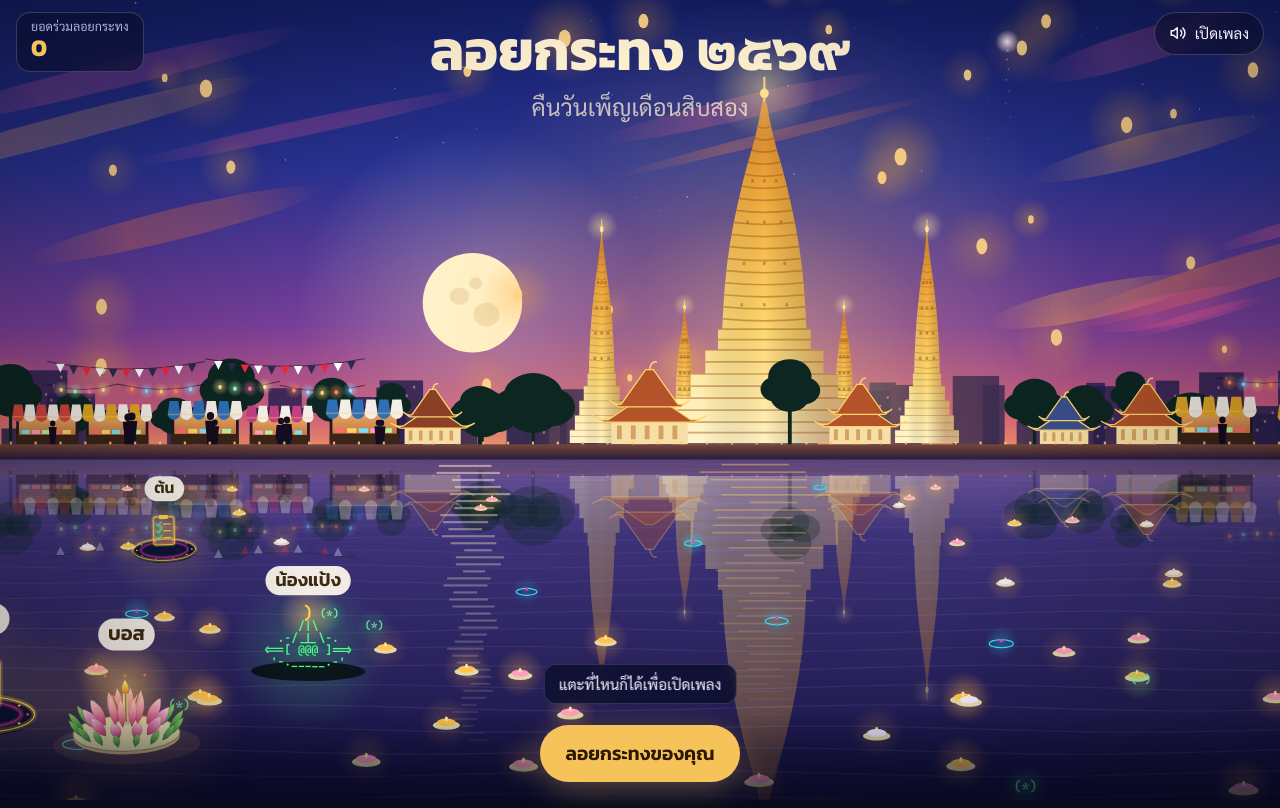
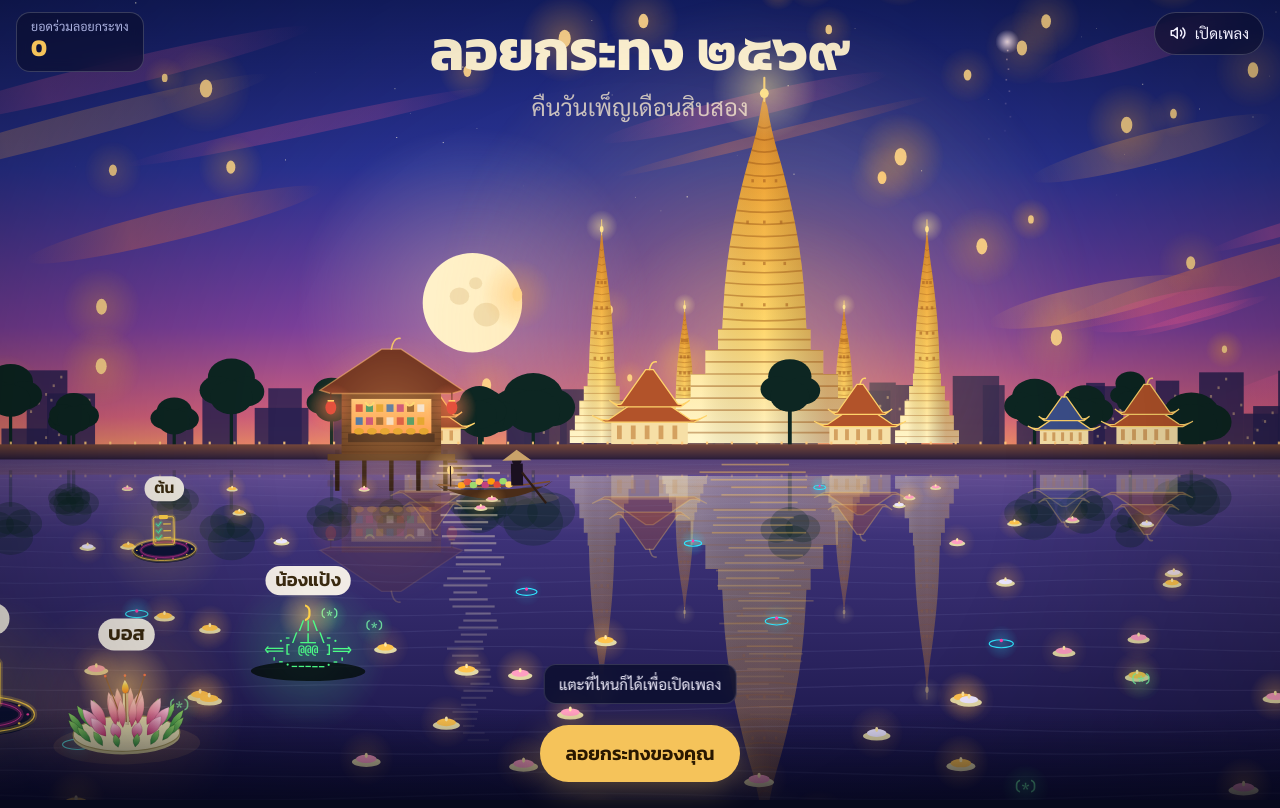
Before and after one commit to PhiraponT99/loyloykrathong, a plain HTML site: page index.html in a window 1280 px wide. Drawn offline with Linux system fonts and the light colour scheme; animation ran at ten frames a second.

Commit message:
Replace the fair with one riverside shop and a vendor boat
Remove the stalls, festoon lights, bunting, people and Ferris wheel.
Add a single wooden shop on stilts with hanging lanterns, and a
vendor's rowing boat moored beside it that bobs on the water.

Co-Authored-By: Claude Opus 5.5 <noreply@anthropic.com>
Claude-Session: https://claude.ai/code/session_016kjMKWToV3uVL8b7HAb3cg

```diff
--- a/index.html
+++ b/index.html
@@ -285,58 +285,41 @@ function city() {
     if (b.lit > .4) { ctx.fillStyle = 'rgba(255,214,150,.45)'; for (let yy = HY - 26 - b.h + 10; yy < HY - 40; yy += 16) for (let xx = x + 6; xx < x + b.w - 6; xx += 14) if (((xx * 7 + yy * 3) | 0) % 5 === 0) ctx.fillRect(xx, yy, 4, 5); }
   }
 }
-/* temple-fair riverbank: market stalls with striped awnings, festoon lights, Thai-flag bunting and strolling people */
-const AWN = ['#d1453b', '#2f6fb5', '#e0a526', '#2f9a6a', '#c2407f'];
-function stall(x, by, w, col, r) {
-  const h = w * .55, L = x - w / 2;
-  ctx.fillStyle = '#24162a'; ctx.fillRect(L, by - h, w, h);
-  const g = ctx.createLinearGradient(0, by - h, 0, by); g.addColorStop(0, 'rgba(255,200,120,.95)'); g.addColorStop(1, 'rgba(255,140,60,.65)');
-  ctx.fillStyle = g; ctx.fillRect(L + 5, by - h * .82, w - 10, h * .56);
-  for (let i = 0; i < 5; i++) { ctx.fillStyle = ['#ff6b6b', '#ffd166', '#7bdff2', '#ff9ec2', '#b8f2a0'][(i + Math.floor(r * 5)) % 5]; ctx.fillRect(L + 10 + i * (w - 20) / 5, by - h * .42, (w - 20) / 5 - 4, h * .12); }
-  ctx.fillStyle = '#3b2418'; ctx.fillRect(L, by - h * .28, w, h * .28);
-  const ah = h * .34, ay = by - h - ah * .15, n = 6, sw = (w + 14) / n;
-  for (let i = 0; i < n; i++) {
-    ctx.fillStyle = i % 2 ? '#f4efe6' : col; ctx.beginPath();
-    ctx.moveTo(L - 7 + i * sw + sw * .15, ay - ah * .35); ctx.lineTo(L - 7 + (i + 1) * sw - sw * .15, ay - ah * .35);
-    ctx.lineTo(L - 7 + (i + 1) * sw, ay + ah * .65); ctx.arc(L - 7 + i * sw + sw / 2, ay + ah * .65, sw / 2, 0, Math.PI); ctx.closePath(); ctx.fill();
-  }
-  ctx.fillStyle = 'rgba(255,200,120,.35)'; ctx.fillRect(L - 7, ay + ah * .65, w + 14, 3);
+/* one wooden riverside shop on stilts that sells to passing boats, with a vendor boat moored beside it */
+const shopX = () => WIDE ? CX - LW * .3 : Math.max(95, CX - 460);
+function shop() {
+  const x = shopX(), deck = HY - 4;
+  ctx.fillStyle = '#2e1c14'; for (const dx of [-100, -50, 0, 50, 100]) ctx.fillRect(x + dx - 4, deck, 8, 62);
+  ctx.fillStyle = '#5a3a22'; ctx.fillRect(x - 118, deck - 6, 236, 12);
+  ctx.fillStyle = '#4a2f1c'; for (let k = 0; k < 4; k++) ctx.fillRect(x + 104 + k * 9, deck + 6 + k * 12, 18, 4);
+  const body = ctx.createLinearGradient(0, deck - 128, 0, deck); body.addColorStop(0, '#7c4c2a'); body.addColorStop(1, '#5d371e');
+  ctx.fillStyle = body; ctx.fillRect(x - 92, deck - 128, 184, 122);
+  ctx.strokeStyle = 'rgba(40,20,10,.35)'; ctx.lineWidth = 1.5; for (let yy = deck - 118; yy < deck - 8; yy += 12) { ctx.beginPath(); ctx.moveTo(x - 92, yy); ctx.lineTo(x + 92, yy); ctx.stroke(); }
+  const win = ctx.createLinearGradient(0, deck - 108, 0, deck - 40); win.addColorStop(0, '#ffcf80'); win.addColorStop(1, '#ff9a4a');
+  ctx.fillStyle = win; ctx.fillRect(x - 74, deck - 108, 148, 64);
+  for (let r = 0; r < 2; r++) for (let i = 0; i < 7; i++) { ctx.fillStyle = ['#d1453b', '#2f9a6a', '#e0a526', '#2f6fb5', '#c2407f', '#8a5a2a', '#f4efe6'][(i + r * 3) % 7]; ctx.fillRect(x - 66 + i * 19, deck - 98 + r * 24, 13, 14); }
+  ctx.strokeStyle = '#ffe27a'; ctx.lineWidth = 4; for (const dx of [-40, 34]) { ctx.beginPath(); ctx.arc(x + dx, deck - 104, 8, .2, Math.PI - .2); ctx.stroke(); }
+  ctx.fillStyle = '#3b2418'; ctx.fillRect(x - 80, deck - 44, 160, 16);
+  ctx.fillStyle = '#e0a526'; for (let i = 0; i < 6; i++) ell(x - 60 + i * 24, deck - 48, 9, 6), ctx.fill();
+  ctx.beginPath(); ctx.moveTo(x - 132, deck - 124); ctx.lineTo(x - 18, deck - 200); ctx.lineTo(x + 18, deck - 200); ctx.lineTo(x + 132, deck - 124); ctx.lineTo(x + 112, deck - 118); ctx.lineTo(x - 112, deck - 118); ctx.closePath();
+  ctx.fillStyle = '#6b2f1f'; ctx.fill(); ctx.strokeStyle = 'rgba(255,190,110,.55)'; ctx.lineWidth = 2.5; ctx.stroke();
+  ctx.strokeStyle = '#f3c46a'; ctx.lineWidth = 3; ctx.lineCap = 'round'; ctx.beginPath(); ctx.moveTo(x, deck - 200); ctx.quadraticCurveTo(x + 4, deck - 222, x + 16, deck - 220); ctx.stroke(); ctx.lineCap = 'butt';
+  for (const dx of [-112, 112]) { ctx.strokeStyle = '#2e1c14'; ctx.lineWidth = 2; ctx.beginPath(); ctx.moveTo(x + dx, deck - 120); ctx.lineTo(x + dx, deck - 104); ctx.stroke(); glow(x + dx, deck - 92, 46, '255,120,80', .55); ctx.fillStyle = '#e2483a'; ell(x + dx, deck - 92, 10, 13); ctx.fill(); ctx.fillStyle = '#ffd166'; ctx.fillRect(x + dx - 6, deck - 106, 12, 3); }
+  glow(x, deck - 70, 160, '255,180,100', .3);
 }
-function festoon(x0, x1, y, sag, cols, bulb) {
-  ctx.strokeStyle = 'rgba(20,12,30,.8)'; ctx.lineWidth = 1.5; ctx.beginPath(); ctx.moveTo(x0, y); ctx.quadraticCurveTo((x0 + x1) / 2, y + sag * 2, x1, y); ctx.stroke();
-  const n = Math.max(2, Math.floor((x1 - x0) / 24));
-  for (let i = 1; i < n; i++) {
-    const k = i / n, bx = lerp(x0, x1, k), by = y + 4 * sag * k * (1 - k), c = cols[i % cols.length];
-    if (bulb) { glow(bx, by + 3, 16, c, .55); ctx.fillStyle = `rgb(${c})`; ell(bx, by + 4, 3.2, 4); ctx.fill(); }
-    else { ctx.fillStyle = `rgb(${c})`; ctx.beginPath(); ctx.moveTo(bx - 8, by); ctx.lineTo(bx + 8, by); ctx.lineTo(bx, by + 16); ctx.closePath(); ctx.fill(); }
-  }
-}
-function person(x, by, h, r) {
-  ctx.fillStyle = '#140c20';
-  ell(x, by - h * .88, h * .11, h * .12); ctx.fill();
-  ctx.beginPath(); ctx.moveTo(x - h * .16, by - h * .74); ctx.lineTo(x + h * .16, by - h * .74); ctx.lineTo(x + h * (r > .5 ? .2 : .12), by - h * .3); ctx.lineTo(x + h * .1, by); ctx.lineTo(x - h * .1, by); ctx.lineTo(x - h * (r > .5 ? .2 : .12), by - h * .3); ctx.closePath(); ctx.fill();
-}
-function fair(cx) {
-  const r = rng(555), by = HY - 28, skip = 650 * TZ, stalls = [];
-  for (let x = 30; x < LW + 60;) {
-    if (x > cx - skip && x < cx + skip) { x = cx + skip; continue; }
-    const w = 96 + r() * 44; stalls.push([x + w / 2, w, AWN[Math.floor(r() * AWN.length)], r()]); x += w + 14 + r() * 40;
-  }
-  for (let i = 0; i + 1 < stalls.length; i++) { const a = stalls[i], b = stalls[i + 1]; if (b[0] - a[0] < 260) festoon(a[0], b[0], by - a[1] * .55 - 48, 10, i % 2 ? ['255,214,120', '255,140,90', '140,220,255'] : ['255,120,170', '255,230,150', '170,255,190'], true); }
-  for (let i = 0; i + 2 < stalls.length; i += 2) { const a = stalls[i], b = stalls[i + 2]; if (b[0] - a[0] < 520) festoon(a[0], b[0], by - a[1] * .55 - 90, 14, ['237,41,57', '255,255,255', '45,42,74'], false); }
-  for (const [x, w, c, rr] of stalls) stall(x, by, w, c, rr);
-  for (const [x, w, , rr] of stalls) for (let j = 0; j < 2; j++) if (r() < .7) person(x - w * .3 + r() * w * .6, by + 2, 46 + r() * 16, rr);
-}
-/* ferris wheel at the fair, wide screens only */
-function wheel(t) {
-  if (!WIDE) return;
-  const wx = CX - LW * .4, wy = HY - 230, R = 170, a0 = t * .12;
-  ctx.strokeStyle = 'rgba(40,24,60,.95)'; ctx.lineWidth = 7; ctx.beginPath(); ctx.moveTo(wx - 90, HY - 28); ctx.lineTo(wx, wy); ctx.lineTo(wx + 90, HY - 28); ctx.stroke();
-  ctx.lineWidth = 3; ctx.strokeStyle = 'rgba(255,200,140,.55)'; ell(wx, wy, R, R); ctx.stroke();
-  ctx.lineWidth = 1.5; for (let i = 0; i < 16; i++) { const a = a0 + i / 16 * TAU; ctx.beginPath(); ctx.moveTo(wx, wy); ctx.lineTo(wx + Math.cos(a) * R, wy + Math.sin(a) * R); ctx.stroke(); }
-  for (let i = 0; i < 32; i++) { const a = a0 + i / 32 * TAU, on = (Math.floor(t * 3) + i) % 3 === 0; ctx.fillStyle = on ? '#fff1b0' : ['#ff7aa8', '#7fd3ff', '#ffd166'][i % 3]; ell(wx + Math.cos(a) * R, wy + Math.sin(a) * R, 3.5, 3.5); ctx.fill(); }
-  for (let i = 0; i < 8; i++) { const a = a0 + i / 8 * TAU, cx = wx + Math.cos(a) * R, cy = wy + Math.sin(a) * R; ctx.fillStyle = AWN[i % AWN.length]; rrect(cx - 13, cy + 4, 26, 20, 5); ctx.fill(); ctx.fillStyle = 'rgba(255,220,150,.8)'; ctx.fillRect(cx - 8, cy + 9, 16, 6); }
-  glow(wx, wy, 60, '255,220,150', .5);
+/* the vendor's rowing boat, bobbing beside the shop */
+function boat(t) {
+  const x = shopX() + 190, y = HY + 58 + Math.sin(t * 1.3) * 3, tilt = Math.sin(t * 1.1) * .025;
+  ctx.save(); ctx.translate(x, y); ctx.rotate(tilt);
+  ctx.fillStyle = 'rgba(255,190,110,.12)'; ell(0, 14, 120, 14); ctx.fill();
+  ctx.fillStyle = '#4a2c18'; ctx.beginPath(); ctx.moveTo(-110, -16); ctx.quadraticCurveTo(-60, 14, 0, 14); ctx.quadraticCurveTo(60, 14, 110, -18); ctx.lineTo(96, -8); ctx.quadraticCurveTo(0, 2, -96, -6); ctx.closePath(); ctx.fill();
+  ctx.strokeStyle = '#7a4a2a'; ctx.lineWidth = 3; ctx.beginPath(); ctx.moveTo(-104, -14); ctx.quadraticCurveTo(0, -2, 104, -16); ctx.stroke();
+  for (let i = 0; i < 9; i++) { ctx.fillStyle = ['#ff9d0a', '#e2483a', '#9bd96e', '#ffd166', '#c2407f'][i % 5]; ell(-60 + i * 11, -12 - (i % 2) * 6, 7, 6); ctx.fill(); }
+  ctx.fillStyle = '#1a1020'; ctx.fillRect(32, -50, 22, 40); ell(43, -56, 9, 9); ctx.fill();
+  ctx.fillStyle = '#c9a36a'; ctx.beginPath(); ctx.moveTo(43, -76); ctx.lineTo(70, -56); ctx.lineTo(16, -56); ctx.closePath(); ctx.fill();
+  ctx.strokeStyle = '#2e1c14'; ctx.lineWidth = 4; ctx.beginPath(); ctx.moveTo(52, -34); ctx.lineTo(96, 24); ctx.stroke();
+  glow(-80, -40, 50, '255,200,120', .55); ctx.fillStyle = '#ffd98a'; ell(-80, -40, 6, 8); ctx.fill(); ctx.strokeStyle = '#2e1c14'; ctx.lineWidth = 2; ctx.beginPath(); ctx.moveTo(-80, -48); ctx.lineTo(-80, -10); ctx.stroke();
+  ctx.restore();
 }
 const templeX = () => CX + 230 + (WIDE ? LW * .1 : 0);
 function temple(flip) {
@@ -346,7 +329,6 @@ function temple(flip) {
   if (!flip) { glow(cx, by - 220, 620, '255,200,90', .3); glow(cx, by - 80, 360, '255,230,160', .25); }
   ctx.fillStyle = '#0d2622';
   for (const tr of TREES) { const x = tr.x * LW; if (Math.abs(x - cx) < 360 * TZ) continue; tree(x, HY - 20, tr.h, tr.r); }
-  fair(cx);
   ctx.save(); ctx.translate(cx, HY); ctx.scale(TZ, TZ); ctx.translate(-cx, -HY);
   for (const [x, w, h] of [[cx - 125, 70, 210], [cx + 125, 70, 210]]) prang(x, by, w, h, true);
   for (const [x, w, h] of [[cx - 255, 100, 330], [cx + 255, 100, 330]]) prang(x, by, w, h, true);
@@ -365,7 +347,7 @@ function riverBase() {
   [[0, '#6b5398'], [.15, '#3d3278'], [.6, '#1a1648'], [1, '#07061c']].forEach(s => g.addColorStop(s[0], s[1]));
   ctx.fillStyle = g; ctx.fillRect(0, HY, LW, H - HY);
   ctx.fillStyle = '#04061a'; ctx.fillRect(0, H, LW, 1200);
-  ctx.globalAlpha = .3; temple(true); ctx.globalAlpha = 1;
+  ctx.globalAlpha = .3; temple(true); ctx.globalAlpha = .2; ctx.save(); ctx.translate(0, 2 * HY + 40); ctx.scale(1, -1); shop(); ctx.restore(); ctx.globalAlpha = 1;
 }
 function river(t) {
   for (let j = 0; j < 34; j++) {
@@ -569,9 +551,9 @@ function render(c2d, view, t, o) {
   UIZ = o.exp ? 1 : clamp(LW / 1500, 1, 1.45); KZ = 1; TZ = o.exp ? 1 : clamp(LW / 1900, 1, 1.18);
   const L = layers(c2d, view), vt = () => ctx.setTransform(view.k, 0, 0, view.k, 0, view.oy * view.k), px = () => ctx.setTransform(1, 0, 0, 1, 0, 0);
   px(); ctx.drawImage(L.back, 0, 0);
-  vt(); fireworks(t); lanterns(t); wheel(t);
-  px(); ctx.drawImage(L.temple, 0, 0); ctx.drawImage(L.river, 0, 0);
-  vt(); river(t); fwReflect(t); others(t);
+  vt(); fireworks(t); lanterns(t);
+  px(); ctx.drawImage(L.temple, 0, 0); ctx.drawImage(L.river, 0, 0); ctx.drawImage(L.shop, 0, 0);
+  vt(); river(t); fwReflect(t); boat(t); others(t);
   if (!o.exp) drawCommunity(t);
   const info = o.info, playing = o.mode === 'playing' || o.mode === 'done';
   if (playing && info) {
@@ -597,6 +579,7 @@ function layers(c2d, view) {
     back: mk(() => { sky(0); moon(); }),
     temple: mk(() => temple(false)),
     river: mk(riverBase),
+    shop: mk(shop),
     vig: mk(() => { const v = ctx.createRadialGradient(CX, H / 2, H * .35, CX, H / 2, Math.max(H, LW) * .75); v.addColorStop(0, 'rgba(0,0,0,0)'); v.addColorStop(1, 'rgba(0,0,0,.4)'); ctx.fillStyle = v; ctx.fillRect(0, -1200, LW, H + 2400); }) };
   cvs._L = L; return L;
 }
```
